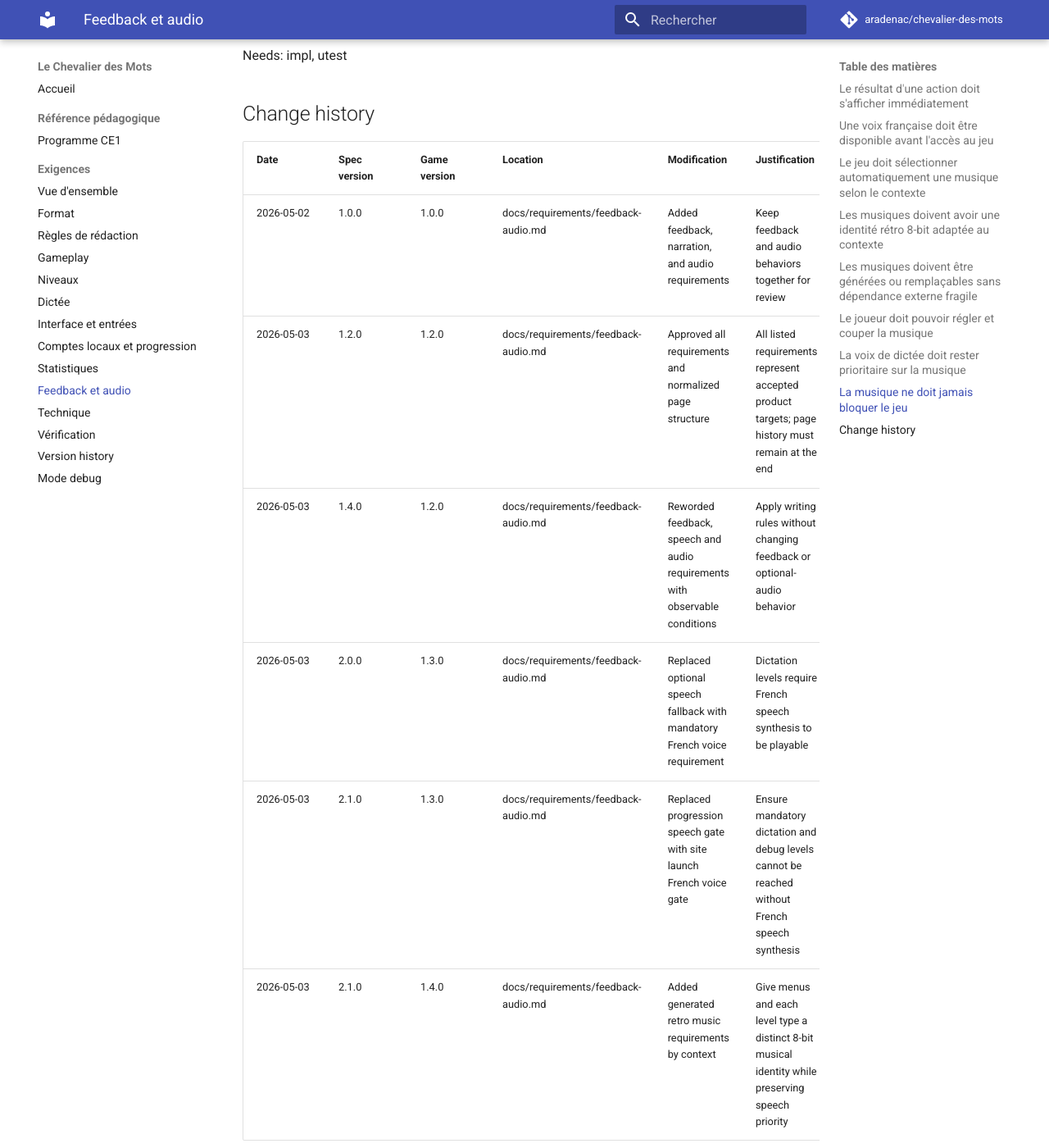
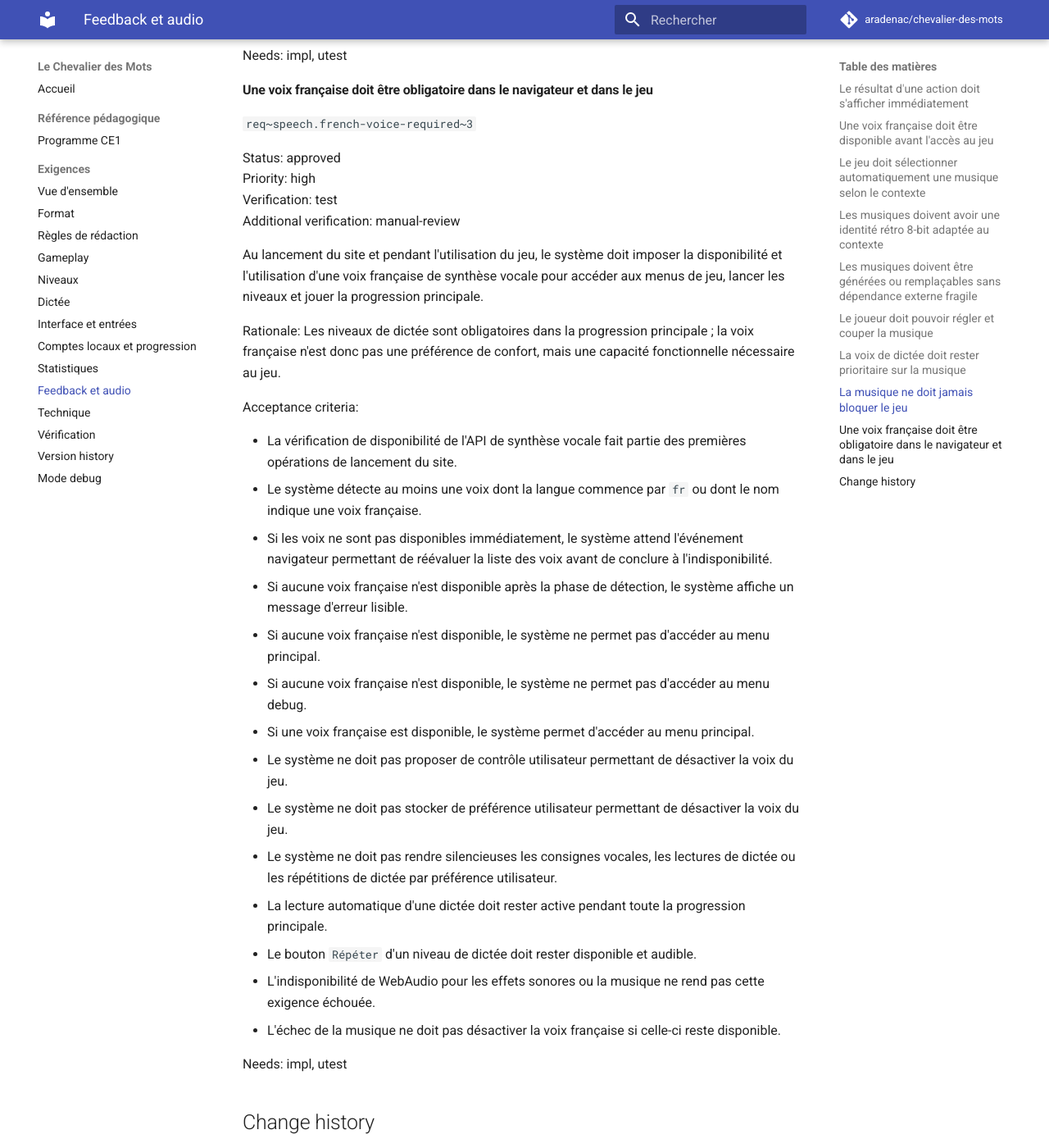
Before and after one commit to aradenac/chevalier-des-mots, an MkDocs documentation site: the page built from docs/requirements/feedback-audio.md, in a window 1280 px wide and 1400 px high, scrolled down 4615 px. Shown: the whole window at 82% size. Built offline with MkDocs 1.6.1 and Material for MkDocs 9.7.7, drawn with Linux system fonts in a browser that asks for light colours; comment, search, counter and statistics services are not loaded.

Commit message:
spec: make french voice mandatory in game
- version speech requirement to make voice non-disableable
- remove user-facing voice disable control
- ignore or remove stored voice-off preference
- keep dictation auto-read and repeat always audible
- update traceability links for mandatory speech behavior
- add tests covering non-disableable voice and dictation speech

```diff
--- a/docs/requirements/feedback-audio.md
+++ b/docs/requirements/feedback-audio.md
@@ -195,6 +195,36 @@ Acceptance criteria:
 
 Needs: impl, utest
 
+#### Une voix française doit être obligatoire dans le navigateur et dans le jeu
+`req~speech.french-voice-required~3`
+
+Status: approved
+Priority: high
+Verification: test
+Additional verification: manual-review
+
+Au lancement du site et pendant l'utilisation du jeu, le système doit imposer la disponibilité et l'utilisation d'une voix française de synthèse vocale pour accéder aux menus de jeu, lancer les niveaux et jouer la progression principale.
+
+Rationale: Les niveaux de dictée sont obligatoires dans la progression principale ; la voix française n'est donc pas une préférence de confort, mais une capacité fonctionnelle nécessaire au jeu.
+
+Acceptance criteria:
+
+- La vérification de disponibilité de l'API de synthèse vocale fait partie des premières opérations de lancement du site.
+- Le système détecte au moins une voix dont la langue commence par `fr` ou dont le nom indique une voix française.
+- Si les voix ne sont pas disponibles immédiatement, le système attend l'événement navigateur permettant de réévaluer la liste des voix avant de conclure à l'indisponibilité.
+- Si aucune voix française n'est disponible après la phase de détection, le système affiche un message d'erreur lisible.
+- Si aucune voix française n'est disponible, le système ne permet pas d'accéder au menu principal.
+- Si aucune voix française n'est disponible, le système ne permet pas d'accéder au menu debug.
+- Si une voix française est disponible, le système permet d'accéder au menu principal.
+- Le système ne doit pas proposer de contrôle utilisateur permettant de désactiver la voix du jeu.
+- Le système ne doit pas stocker de préférence utilisateur permettant de désactiver la voix du jeu.
+- Le système ne doit pas rendre silencieuses les consignes vocales, les lectures de dictée ou les répétitions de dictée par préférence utilisateur.
+- La lecture automatique d'une dictée doit rester active pendant toute la progression principale.
+- Le bouton `Répéter` d'un niveau de dictée doit rester disponible et audible.
+- L'indisponibilité de WebAudio pour les effets sonores ou la musique ne rend pas cette exigence échouée.
+- L'échec de la musique ne doit pas désactiver la voix française si celle-ci reste disponible.
+
+Needs: impl, utest
 
 
 ## Change history
```
